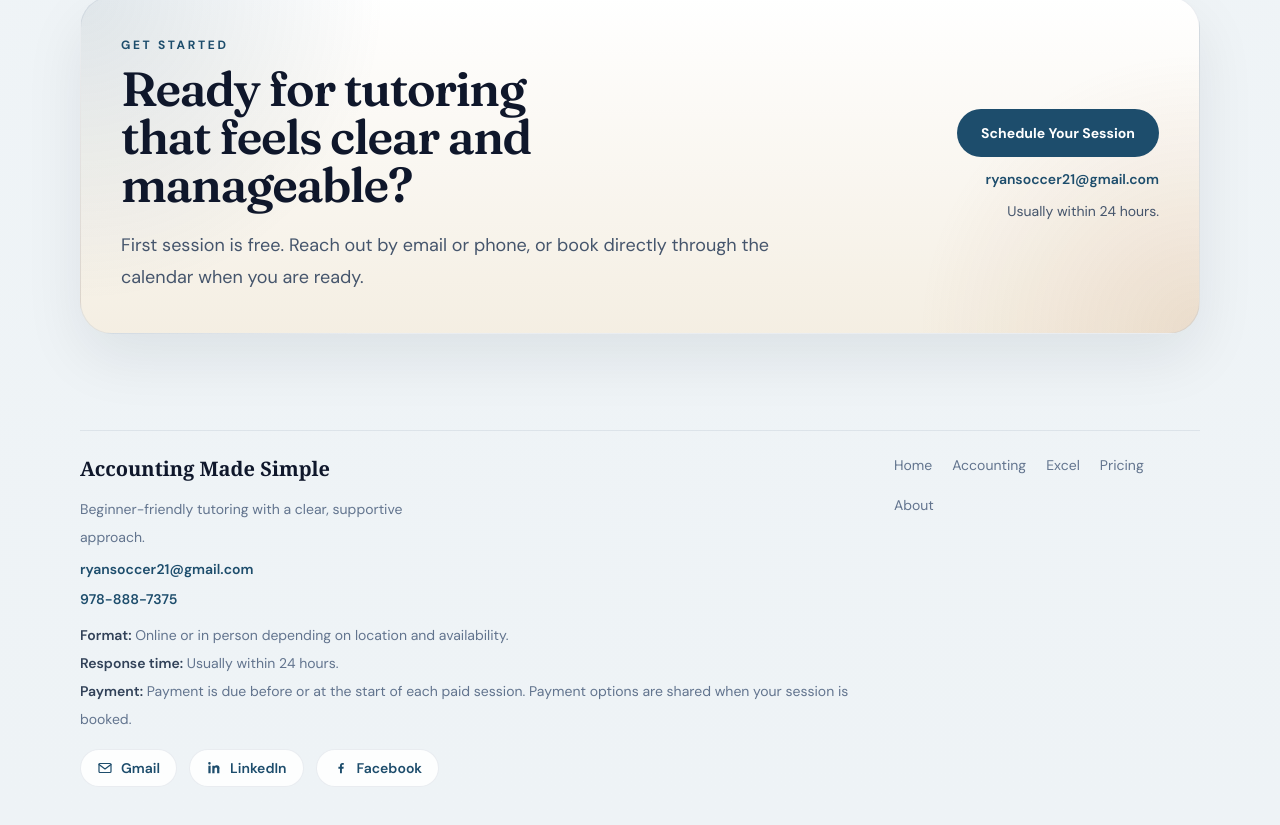
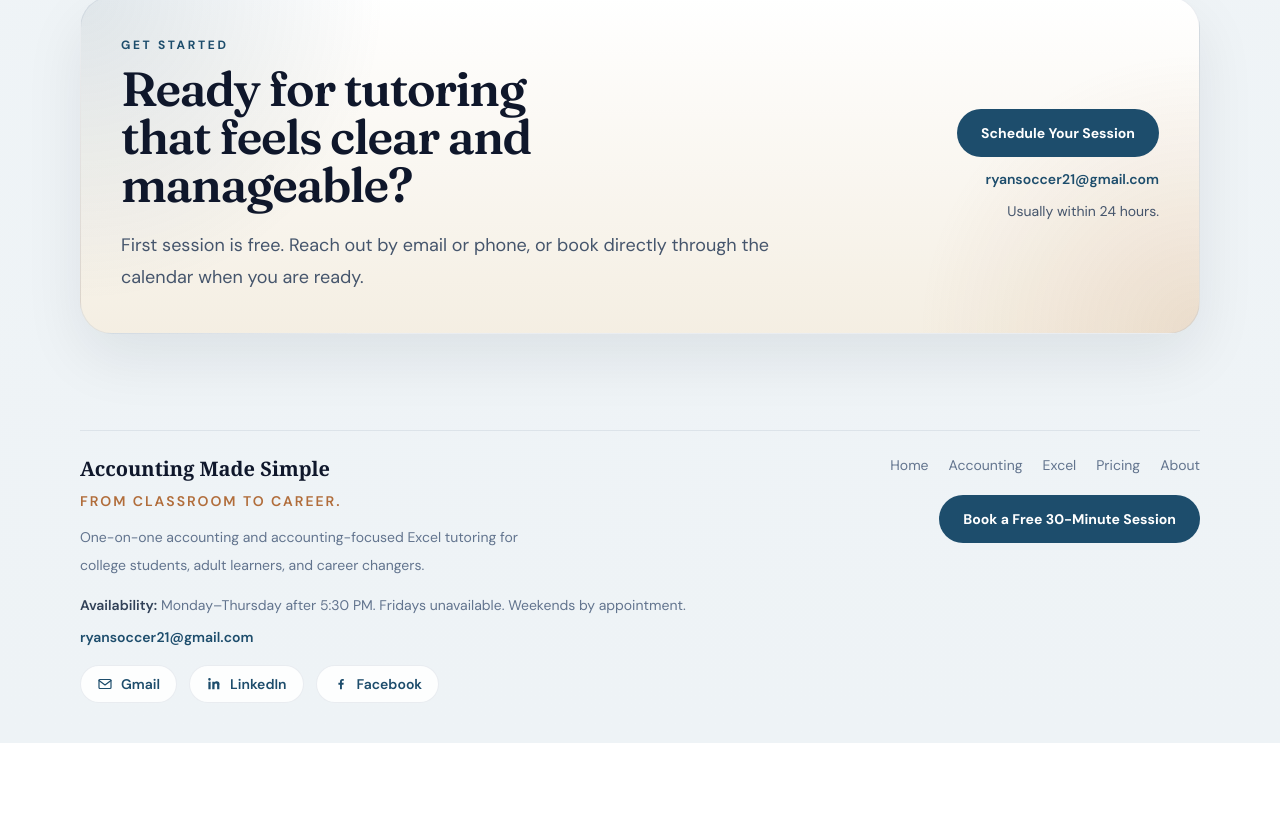
Before and after one commit to ryansoccer21-oss/accounting-made-simple, a Next.js app: page / in a window 1280 px wide. Shown: the part 7359-8184 px from the top of the page. After the commit the page ends 8102 px from the top, so only its background shows below. Built offline with nearby package versions, Linux system fonts and the light colour scheme.

Commit message:
Update footer around new AMS positioning

```diff
--- a/components/site-footer.js
+++ b/components/site-footer.js
@@ -10,51 +10,29 @@ export default function SiteFooter() {
           <Link className="font-serif text-xl font-semibold text-slate-900" href="/">
             Accounting Made Simple
           </Link>
-          <p className="mt-3 max-w-sm text-sm leading-7 text-slate-500">
-            Beginner-friendly tutoring with a clear, supportive approach.
+          <p className="mt-2 text-sm font-semibold uppercase tracking-[0.14em] text-[color:var(--warm)]">From Classroom to Career.</p>
+          <p className="mt-3 max-w-md text-sm leading-7 text-slate-500">
+            One-on-one accounting and accounting-focused Excel tutoring for college students, adult learners, and career changers.
+          </p>
+          <p className="mt-3 text-sm leading-7 text-slate-500">
+            <span className="font-semibold text-slate-700">Availability:</span> {contactInfo.availabilityNote}
           </p>
           <a className="mt-2 inline-flex text-sm font-semibold text-[color:var(--brand)]" href={`mailto:${contactInfo.email}`}>
             {contactInfo.email}
           </a>
-          <a className="mt-2 block text-sm font-semibold text-[color:var(--brand)]" href={`tel:${contactInfo.phone.replace(/[^0-9]/g, "")}`}>
-            {contactInfo.phone}
+          <div className="mt-4"><SocialLinks compact /></div>
+        </div>
+
+        <div className="mt-6 md:mt-0 md:text-right">
+          <nav className="flex flex-wrap gap-5 text-sm text-slate-500 md:justify-end" aria-label="Footer">
+            {navLinks.map((link) => (
+              <Link key={link.href} className="transition hover:text-[color:var(--brand)]" href={link.href}>{link.label}</Link>
+            ))}
+          </nav>
+          <a className="cta-primary mt-5 inline-flex" href={contactInfo.bookingUrl} rel="noopener noreferrer" target="_blank">
+            Book a Free 30-Minute Session
           </a>
-          <p className="mt-3 text-sm leading-7 text-slate-500">
-            <span className="font-semibold text-slate-700">Format:</span> {contactInfo.format}
-          </p>
-          <p className="text-sm leading-7 text-slate-500">
-            <span className="font-semibold text-slate-700">Response time:</span> {contactInfo.responseTime}
-          </p>
-          <p className="text-sm leading-7 text-slate-500">
-            <span className="font-semibold text-slate-700">Payment:</span> {contactInfo.paymentNote}
-          </p>
-          <div className="mt-4">
-            <SocialLinks compact />
-          </div>
         </div>
-        <nav className="mt-5 flex flex-wrap gap-5 text-sm text-slate-500 md:mt-0" aria-label="Footer">
-          {navLinks.map((link) => {
-            if (link.external) {
-              return (
-                <a
-                  key={link.href}
-                  className="transition hover:text-[color:var(--brand)]"
-                  href={link.href}
-                  rel="noopener noreferrer"
-                  target="_blank"
-                >
-                  {link.label}
-                </a>
-              );
-            }
-
-            return (
-              <Link key={link.href} className="transition hover:text-[color:var(--brand)]" href={link.href}>
-                {link.label}
-              </Link>
-            );
-          })}
-        </nav>
       </div>
     </footer>
   );
```
